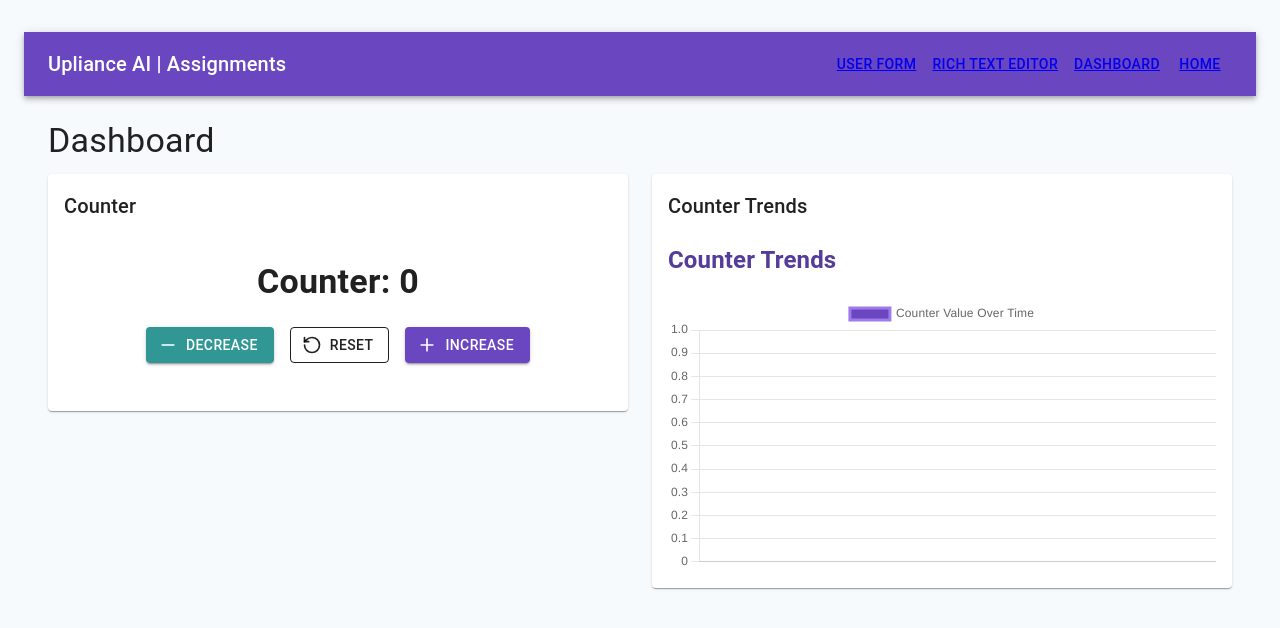
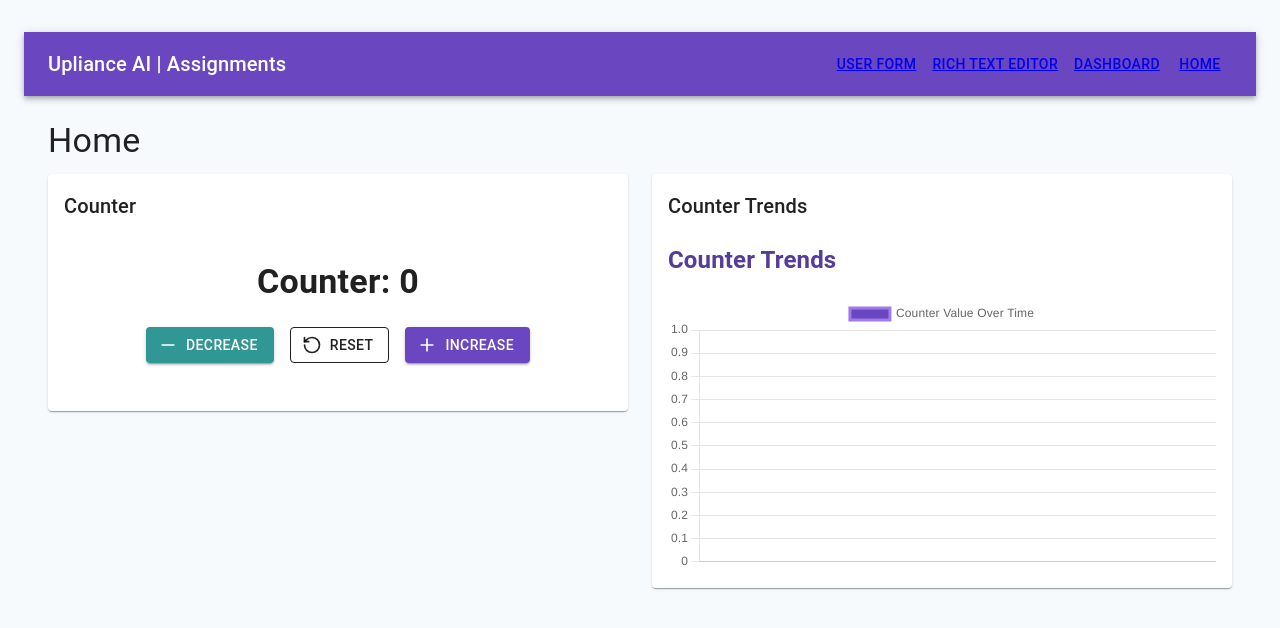
Before and after one commit to Chadokar/upliance-ai-assignment, a React (Vite) app: page / in a window 1280 px wide. Shown: the top 628 px of the page. Built offline with nearby package versions, Linux system fonts and the light colour scheme; sample sign-in values are in the browser's storage.

Commit message:
readme done

```diff
--- a/src/components/Home.tsx
+++ b/src/components/Home.tsx
@@ -3,11 +3,11 @@ import { Box, Grid, Paper, Typography } from "@mui/material";
 import Counter from "./Counter";
 import CounterTrends from "./CounterTrends";
 
-const Dashboard: React.FC = () => {
+const Home: React.FC = () => {
   return (
     <Box sx={{ p: 3 }}>
       <Typography variant="h4" component="h1" gutterBottom>
-        Dashboard
+        Home
       </Typography>
       <Grid container spacing={3}>
         <Grid item xs={12} md={6}>
@@ -31,4 +31,4 @@ const Dashboard: React.FC = () => {
   );
 };
 
-export default Dashboard;
+export default Home;
--- a/src/components/Routers.tsx
+++ b/src/components/Routers.tsx
@@ -42,7 +42,6 @@ function PrivateRoute() {
 }
 
 // Lazy load components
-const Counter = React.lazy(() => import("./Counter"));
 const UserForm = React.lazy(() => import("./UserForm"));
 const Login = React.lazy(() => import("./SignIn"));
 const SignUp = React.lazy(() => import("./SignUp"));
@@ -69,14 +68,6 @@ const Routers = () => {
   return (
     <Routes>
       <Route path="/" element={<PrivateRoute />}>
-        <Route
-          path="/counter"
-          element={
-            <Suspense fallback={<div>Loading...</div>}>
-              <Counter />
-            </Suspense>
-          }
-        />
         <Route
           path="/user-form"
           element={
```
Also changed, not shown: vercel.json (added), 1 other file (tests, documents, lock files or other folders).
